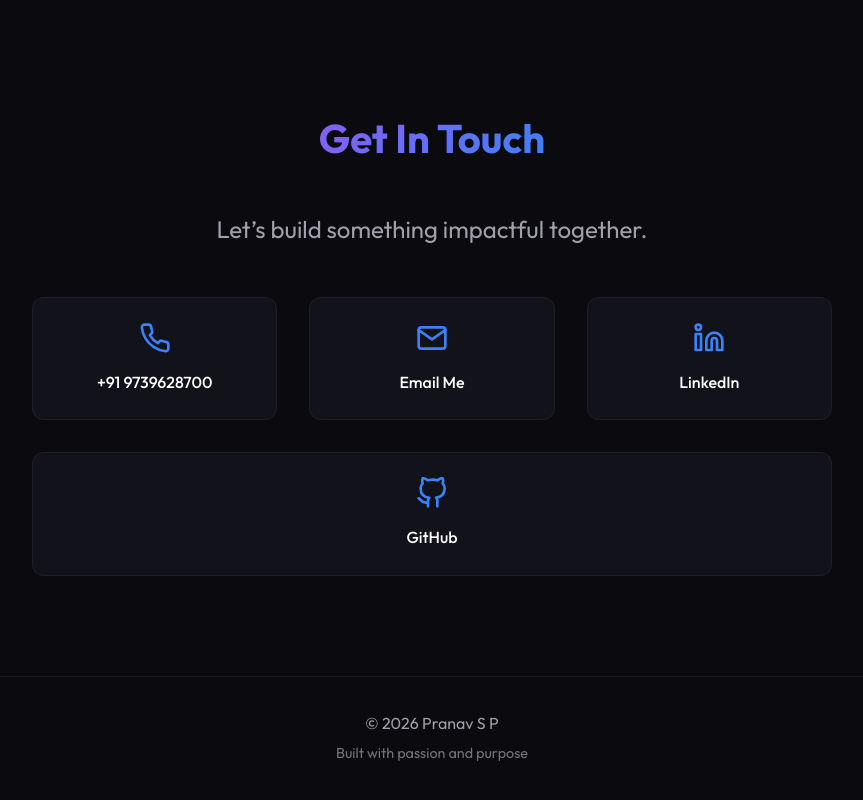
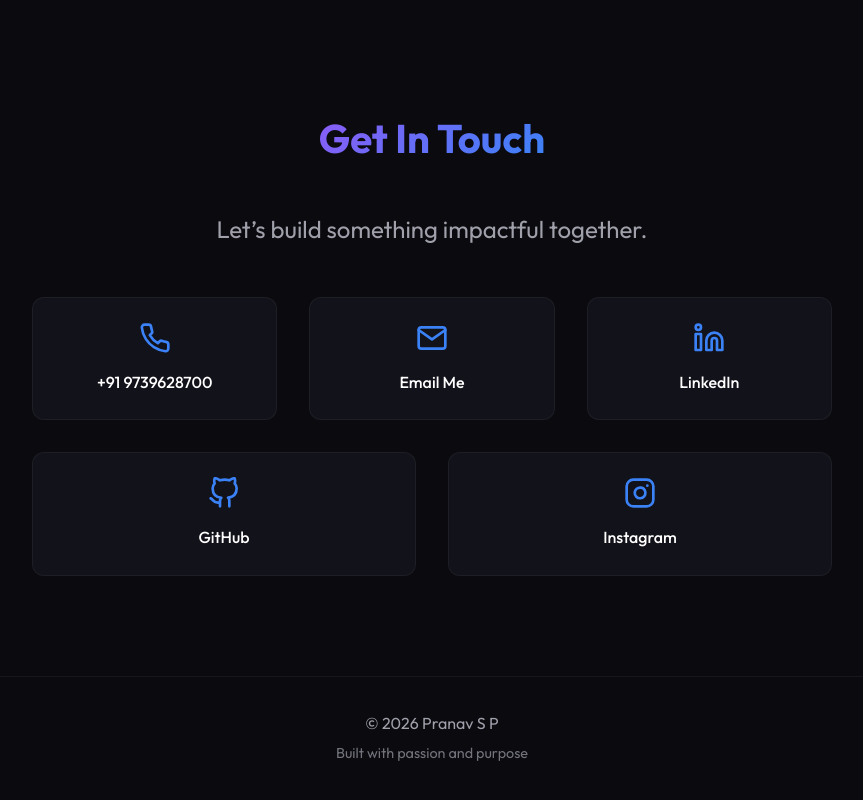
Before and after one commit to PRANAVSP30/portfolio, a React app: page / in a window 1280 px wide. Shown: the part 6546-7346 px from the top of the page, without its empty margins (208-1071 px from the left). Built offline with nearby package versions, Linux system fonts and the light colour scheme; the HTML template or start-up script is replaced by a standard one.

Commit message:
Add Instagram to Contact section

```diff
--- a/src/components/Contact.jsx
+++ b/src/components/Contact.jsx
@@ -1,6 +1,6 @@
 import React from 'react';
 import { motion } from 'framer-motion';
-import { FiGithub, FiLinkedin, FiMail, FiPhone } from 'react-icons/fi';
+import { FiGithub, FiLinkedin, FiMail, FiPhone, FiInstagram } from 'react-icons/fi';
 import './Contact.css';
 
 const Contact = () => {
@@ -35,6 +35,10 @@ const Contact = () => {
             <FiGithub className="contact-icon" />
             <span>GitHub</span>
           </a>
+          <a href="https://www.instagram.com/pranav_sp_1979?igsh=bXJyZjBwcXVyZ3hq" target="_blank" rel="noreferrer" className="contact-card glow-on-hover">
+            <FiInstagram className="contact-icon" />
+            <span>Instagram</span>
+          </a>
         </div>
       </motion.div>
 
```
